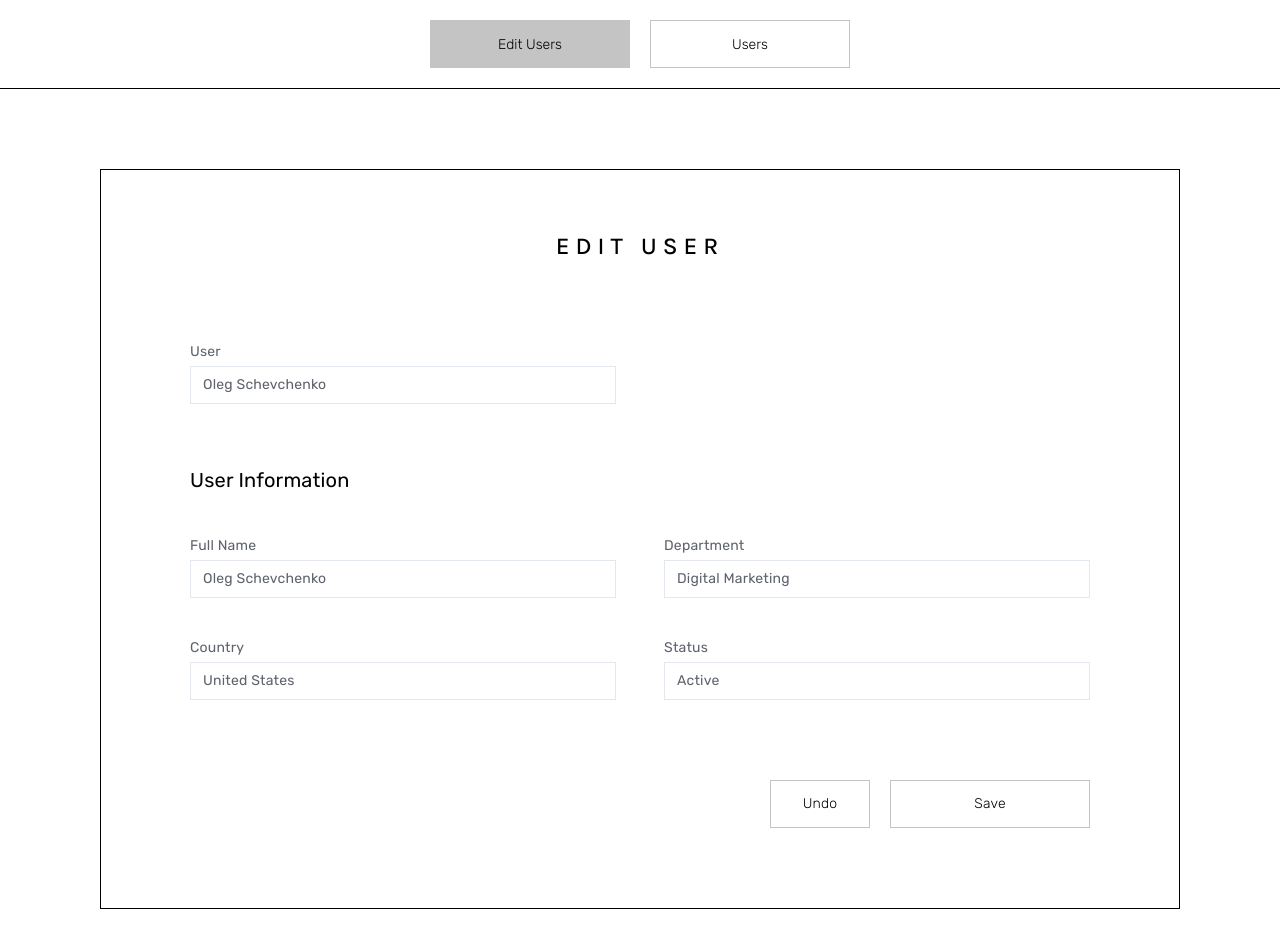
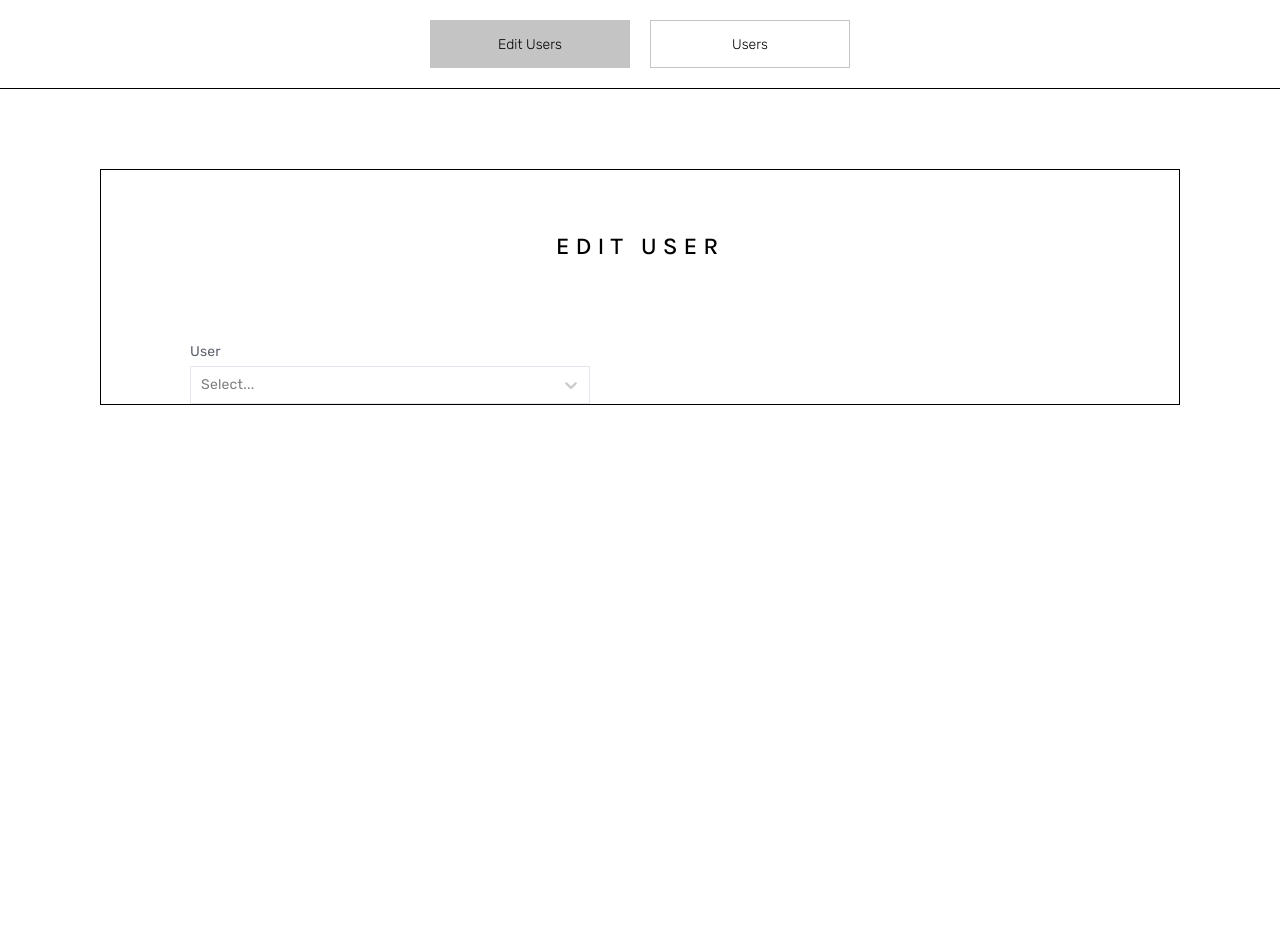
Before and after one commit to PanShamray/react-edit-user, a React (Create React App) app: page / in a window 1280 px wide. Shown: the top 948 px of the page. After the commit the page ends 800 px from the top, so only its background shows below. Built offline with nearby package versions, Linux system fonts and the light colour scheme.

Commit message:
has been finished development of EDIT USER page

```diff
--- a/package.json
+++ b/package.json
@@ -11,6 +11,7 @@
     "react-router": "^6.26.1",
     "react-router-dom": "^6.26.1",
     "react-scripts": "5.0.1",
+    "react-select": "^5.8.0",
     "sass": "^1.77.8",
     "web-vitals": "^2.1.4"
   },
--- a/src/pages/EditUser/EditUser.jsx
+++ b/src/pages/EditUser/EditUser.jsx
@@ -1,44 +1,150 @@
-import React from 'react';
+import React, { useState } from 'react';
+import Select from 'react-select';
+import { users, departments, countries, statuses } from "../../data.js";
 import "./style.scss";
 
 function EditUser() {
+  const [selectedUser, setSelectedUser] = useState(null);
+  const [userData, setUserData] = useState({});
+  const [originalData, setOriginalData] = useState({});
+  const [isEdited, setIsEdited] = useState(false);
+
+  const handleUserSelect = (selectedOption) => {
+    setSelectedUser(selectedOption);
+    const user = users.find(user => user.name === selectedOption.label);
+    setUserData(user);
+    setOriginalData(user);
+    setIsEdited(false);
+  };
+
+  const handleUserNameChange = (e) => {
+    setUserData({ ...userData, [e.target.name]: e.target.value });
+    setIsEdited(true);
+  }
+
+  const handleSelectChange = (option, section) => {
+    setUserData({
+      ...userData,
+        [section]: {
+        name: option.label,
+        value: option.value,
+      },
+    });
+    setIsEdited(true);
+  }
+
+  const handleUndo = () => {
+    setUserData(originalData);
+    setIsEdited(false);
+  }
+
+  const handleSave = () => {
+    setIsEdited(false);
+    setOriginalData(userData);
+  }
+
+
     return (
       <main>
         <h1>EDIT USER</h1>
         <section>
           <h4>User</h4>
-          <p>Oleg Schevchenko</p>
-
+          <Select
+            className="selectDefaultStyle"
+            options={users.map((user) => ({
+              label: user.name,
+              value: user.name,
+            }))}
+            onChange={handleUserSelect}
+          />
+          {selectedUser && (
+            <>
               <div className="userInfo">
                 <h3>User Information</h3>
-
                 <div className="nameAndDepartment">
                   <div className="nameBlock">
                     <h4>Full Name</h4>
-                <p>Oleg Schevchenko</p>
+                    <input
+                      className="userName_input"
+                      type="text"
+                      name="name"
+                      value={userData.name || ""}
+                      onChange={handleUserNameChange}
+                    />
                   </div>
                   <div className="departmentBlock">
                     <h4>Department</h4>
-                <p>Digital Marketing</p>
+                    <Select
+                      className="selectDefaultStyle"
+                      options={departments.map((department) => ({
+                        label: department.name,
+                        value: department.value,
+                      }))}
+                      value={{
+                        label: userData.department.name,
+                        value: userData.department.value,
+                      }}
+                      onChange={(option) =>
+                        handleSelectChange(option, "department")
+                      }
+                    />
                   </div>
                 </div>
 
                 <div className="countryAndStatus">
                   <div className="countryBlock">
                     <h4>Country</h4>
-                <p>United States</p>
+                    <Select
+                      className="selectDefaultStyle"
+                      options={countries.map((country) => ({
+                        label: country.name,
+                        value: country.value,
+                      }))}
+                      value={{
+                        label: userData.country.name,
+                        value: userData.country.value,
+                      }}
+                      onChange={(option) =>
+                        handleSelectChange(option, "country")
+                      }
+                    />
                   </div>
                   <div className="statusBlock">
                     <h4>Status</h4>
-                <p>Active</p>
+                    <Select
+                      className="selectDefaultStyle"
+                      options={statuses.map((status) => ({
+                        label: status.name,
+                        value: status.value,
+                      }))}
+                      value={{
+                        label: userData.status.name,
+                        value: userData.status.value,
+                      }}
+                      onChange={(option) =>
+                        handleSelectChange(option, "status")
+                      }
+                    />
                   </div>
                 </div>
               </div>
 
               <div className="undoAndSave">
-            <button className="undoButton">Undo</button>
-            <button className="saveButton">Save</button>
+                {isEdited && (
+                  <button onClick={handleUndo} className="undoButton">
+                    Undo
+                  </button>
+                )}
+                <button
+                  disabled={!isEdited}
+                  onClick={handleSave}
+                  className="saveButton"
+                >
+                  Save
+                </button>
               </div>
+            </>
+          )}
         </section>
       </main>
     );
--- a/src/pages/EditUser/style.scss
+++ b/src/pages/EditUser/style.scss
@@ -1,4 +1,4 @@
-main{
+main {
   margin: 80px 100px;
   display: flex;
   justify-content: center;
@@ -6,7 +6,7 @@ main{
   flex-direction: column;
   border: 1px solid black;
 
-        h1{
+  h1 {
     font-family: "Karla", sans-serif;
     font-weight: 500;
     font-size: 24px;
@@ -15,61 +15,82 @@ main{
     margin: 60px 0 80px;
   }
 
-        section{
+  section {
     display: block;
     width: 900px;
     margin: 0 80px;
 
-                h4, p{
-                    width: 400px;
+    .css-1dimb5e-singleValue,
+    .selectDefaultStyle,
+    .userName_input,
+    h4 {
       font-family: "Rubik", sans-serif;
       font-weight: 400;
       font-size: 14px;
       line-height: 20px;
       letter-spacing: 0.2px;
-                    color: #5E626B;
+      color: #5e626b;
     }
-                h4{
+
+    .css-1dimb5e-singleValue {
+      padding: 0 10px;
+    }
+
+    .css-13cymwt-control {
+      border-radius: 0;
+      border: 1px solid #e3e8ee;
+    }
+
+    .css-1u9des2-indicatorSeparator {
+      width: 0;
+
+    }
+
+    .selectDefaultStyle {
+      width: 400px;
+    }
+
+    .userName_input {
+      width: 360px;
+      padding: 8px 19px;
+      margin: 0;
+      border: 1px solid #e3e8ee;
+    }
+
+    h4 {
+      width: 400px;
       margin: 0 0 4px;
     }
-                p{
-                    border: 1px solid #E3E8EE;
-                    padding: 8px 12px;
-                    margin: 0;
-                }
 
-                .userInfo{
+    .userInfo {
       margin-bottom: 80px;
-                    h3{
+
+      h3 {
         font-family: "Rubik", sans-serif;
         font-weight: 400;
         font-size: 20px;
         line-height: 32px;
         letter-spacing: 0.2px;
-
         margin: 60px 0 40px;
       }
 
-                    .nameAndDepartment{
+      .nameAndDepartment,
+      .countryAndStatus {
         display: flex;
         justify-content: space-between;
         margin-bottom: 40px;
       }
-
-                    .countryAndStatus{
-                        display: flex;
-                        justify-content: space-between;
-                    }
     }
 
-                .undoAndSave{
+    .undoAndSave {
       margin-bottom: 80px;
       display: flex;
       justify-content: flex-end;
 
-                    .undoButton, .saveButton{
+      .undoButton,
+      .saveButton {
         height: 48px;
-                        border: 1px solid #C4C4C4;
+        border: 1px solid #c4c4c4;
         background-color: white;
         font-family: "Rubik", sans-serif;
         font-weight: 300;
@@ -79,16 +100,16 @@ main{
         cursor: pointer;
       }
 
-                    .undoButton{
+      .undoButton {
         width: 100px;
         margin-right: 20px;
       }
-                    .saveButton{
+
+      .saveButton {
         width: 200px;
 
-
-                        &:disabled{
-                            color:#C4C4C4;
+        &:disabled {
+          color: #c4c4c4;
         }
       }
     }
```
Also changed, not shown: README.txt. Lines whose indentation alone changed are shown as unchanged.
